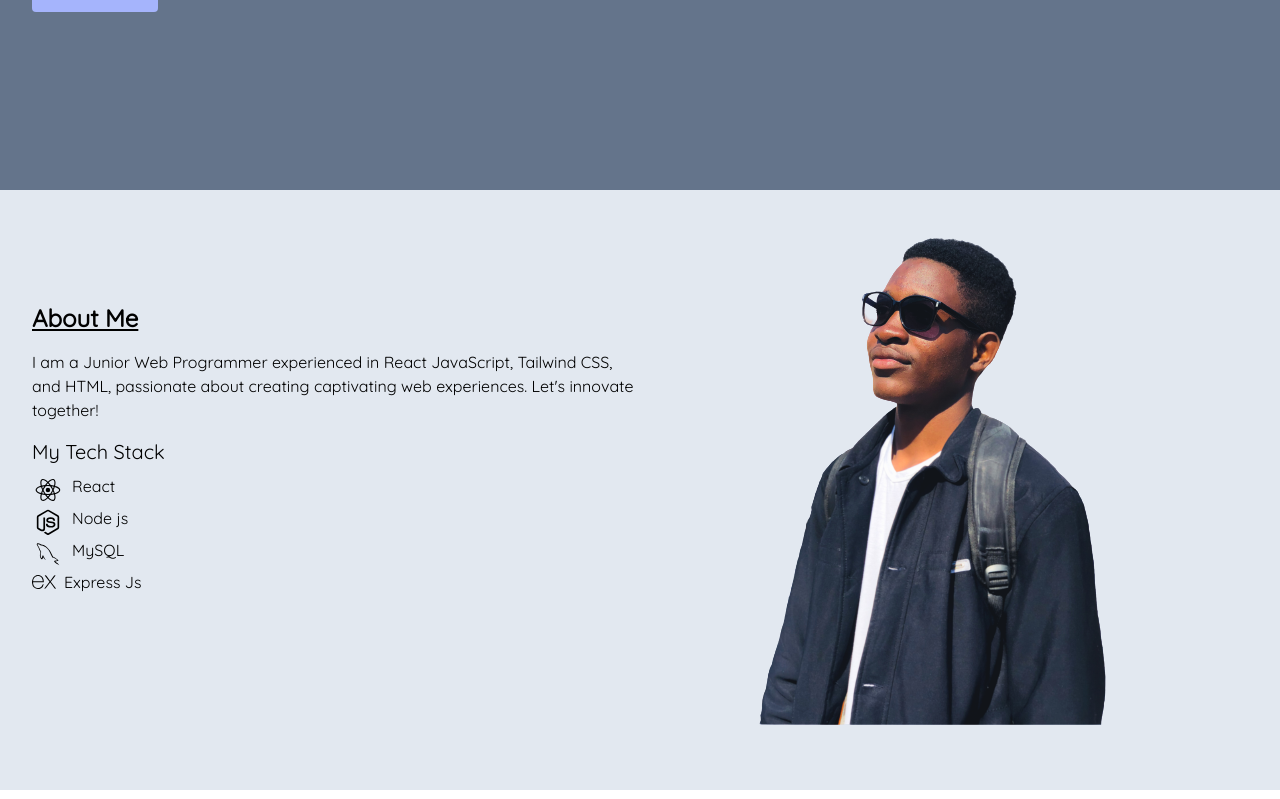
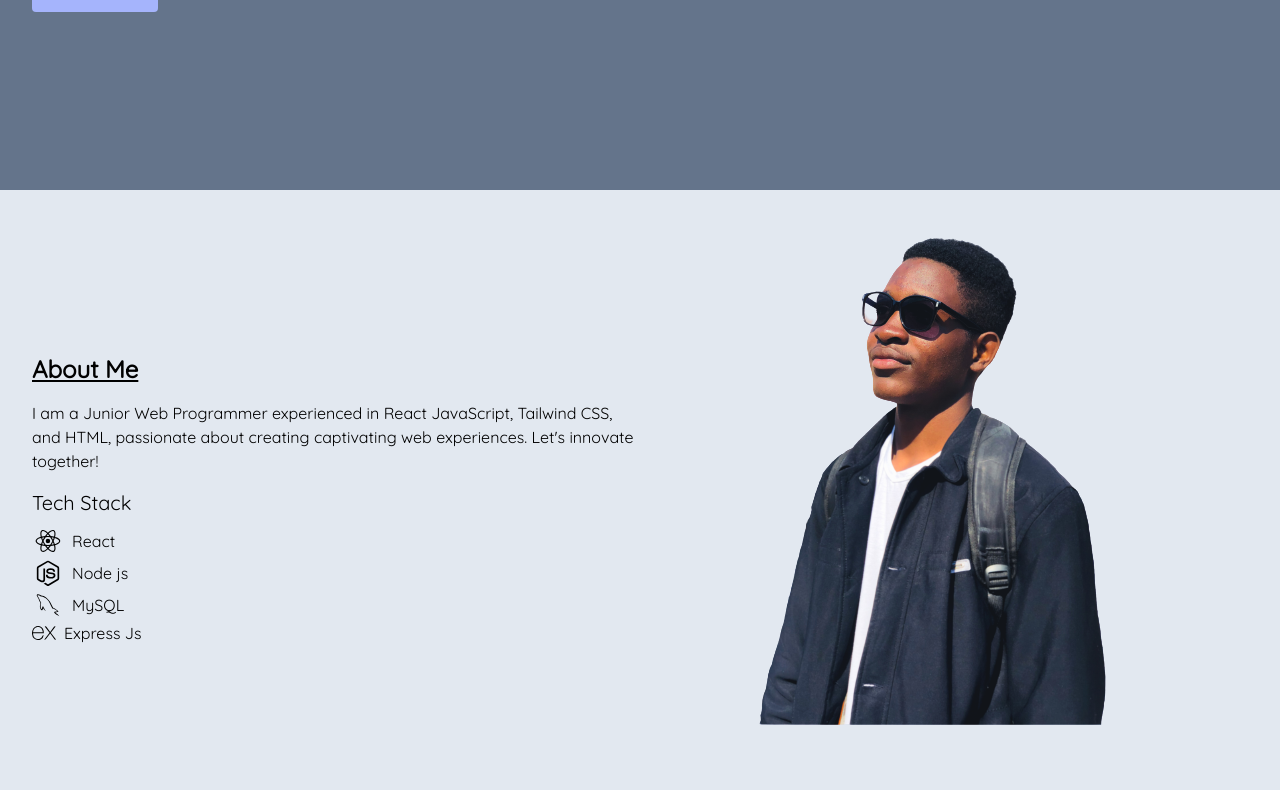
Before and after one commit to DC-21/MyPortfolio, a React (Vite) app: page / in a window 1280 px wide. Shown: the part 502-1301 px from the top of the page. Built offline with nearby package versions, Linux system fonts and the light colour scheme; no server answers.

Commit message:
first commit

```diff
--- a/src/components/About.jsx
+++ b/src/components/About.jsx
@@ -3,14 +3,14 @@ import own from '../images/own.png';
 
 const About = () => {
     return (
-        <section className='flex px-4 md:px-8  flex-wrap w-full h-[600px] pt-8 bg-slate-200'>
+        <section className='flex px-4 md:px-8 justify-center items-center  flex-wrap w-full h-[600px] pt-8 bg-slate-200'>
             <div className='w-1/2'>
-                <div className='text-left mt-20'>
+                <div className='text-left '>
                     <h1 className='font-bold text-2xl underline'>About Me</h1>
                     <p className='mt-4'>I am a Junior Web Programmer experienced in React JavaScript, Tailwind CSS, and HTML, passionate about creating captivating web experiences. Let's innovate together!</p>
-                    <h1 className='text-xl mt-4'>My Tech Stack</h1>
+                    <h1 className='text-xl mt-4'>Tech Stack</h1>
                     <li className='list-none mt-2 gap-4'>
-                        <div className='flex gap-2'>
+                        <div className='flex gap-2 items-center'>
                             <svg
                                 viewBox="0 0 34 32"
                                 fill="currentColor"
@@ -28,7 +28,7 @@ const About = () => {
                             </svg>
                             <p>React</p>
                         </div>
-                        <div className='flex gap-2'>
+                        <div className='flex gap-2  items-center'>
                             <svg
                                 viewBox="0 0 32 32"
                                 fill="currentColor"
@@ -42,7 +42,7 @@ const About = () => {
                             </svg>
                             <p>Node js</p>
                         </div>
-                        <div className='flex gap-2' >
+                        <div className='flex gap-2 items-center'>
                             <svg
                                 viewBox="0 0 32 32"
                                 fill="currentColor"
@@ -56,7 +56,7 @@ const About = () => {
                             </svg>
                             <p> MySQL</p>
                         </div>
-                        <div className='flex gap-2' >
+                        <div className='flex gap-2 items-center' >
                             <svg
                                 viewBox="0 0 24 24"
                                 fill="currentColor"
```
